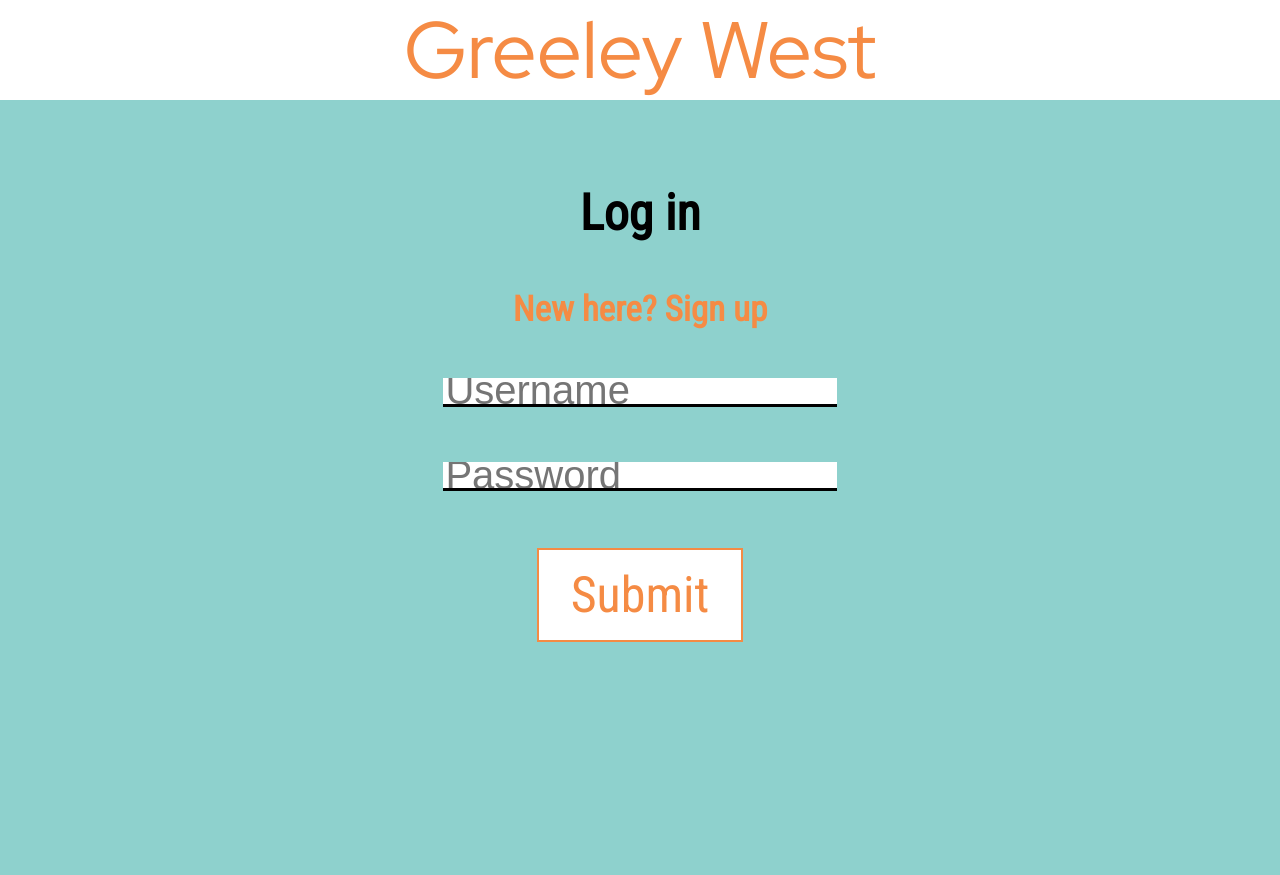
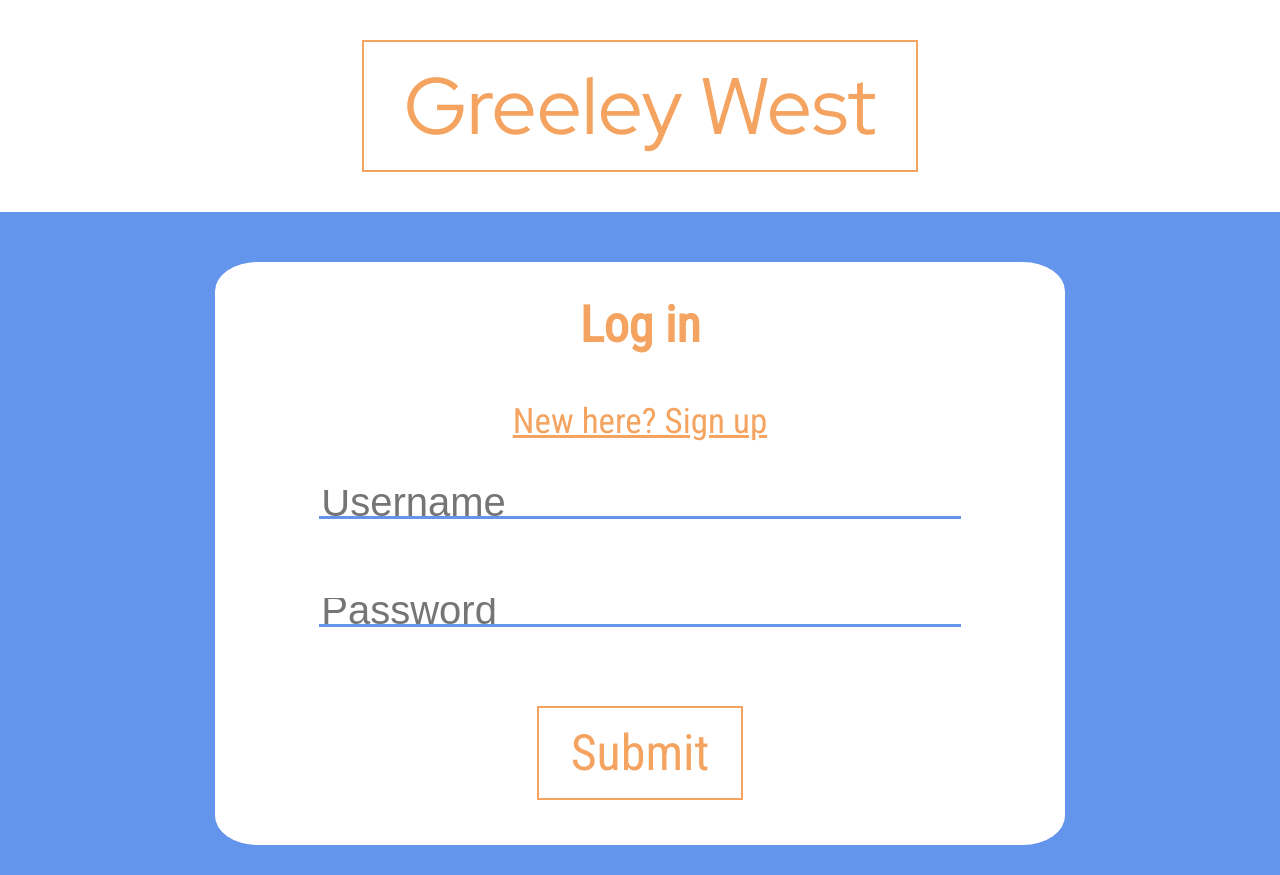
Before and after one commit to TGOGWKY/TGOGWKY.github.io, a plain HTML site: page index.html in a window 1280 px wide. Before the commit the page ends 800 px from the top, so only its background shows below. Drawn offline with nearby package versions, Linux system fonts and the light colour scheme.

Commit message:
Update stylesheet.css

```diff
--- a/stylesheet.css
+++ b/stylesheet.css
@@ -1,11 +1,18 @@
 @import url('https://fonts.googleapis.com/css?family=Red+Hat+Display&display=swap');
 @import url('https://fonts.googleapis.com/css?family=Roboto+Condensed&display=swap');
+
+:root{
+	--c1: #f4a460;
+	--c2: #6495ed;
+}
+
+
 body{
 	width: 100%;
 	height: 100%;
 	margin: 0;
 	padding: 0;
-	background-color: #8ed1cd;
+	background-color: var(--c2);
 	font-size: 50px;
 }
 
@@ -13,7 +20,7 @@ a{
 	text-decoration: none;
 }
 
-.header{
+.all .entryBox .header{
 	width: 100%;
 	/* height: 127px; */
 	background-color: #fff;
@@ -22,56 +29,71 @@ a{
 	margin-bottom: 50px;
 }
 
-.header h1{
-	color: #f58b44;
-	padding: 0;
-	margin: 0;
-	font-size: 7.8vw;
+.all .entryBox .header h1{
+	color: var(--c1);
+	padding: 14px 40px;
+	margin: 40px 0px;
+	font-size: 9.8vw;
 	font-family: 'Red Hat Display', sans-serif;
 	font-weight: lighter;
 	text-align: center;
 	line-height: 100px;
+	border: 2px solid var(--c1);
 }
 
-.container{
+.all .entryBox .container{
 	display: flex;
 	justify-content: center;
+	margin: 0 auto;
+	margin-bottom: 30px;
+	max-width: 1000px;
 }
 
-.content{
+.all .entryBox .container .contentLogin,
+.all .entryBox .container .contentSignup{
 	width: 85%;
 	height: auto;
-	border-radius: 10px;
+	border-radius: 5%;
 	background: white;
 }
 
-.info{
+.all .entryBox .container .contentLogin .info,
+.all .entryBox .container .contentSignup .info{
 	font-family: 'Roboto Condensed', sans-serif;
 	font-weight: bold;
 	text-align: center;
 }
 
-.info h1{
+.all .entryBox .container .contentLogin .info h1,
+.all .entryBox .container .contentSignup .info h1{
 	font-size: 5.5vw;
+	color: var(--c1);
 }
 
-.info a{
+.all .entryBox .container .contentLogin .info a,
+.all .entryBox .container .contentSignup .info a{
 	font-size: 3.2vw;
-	color: #f58b44;
+	color: var(--c1);
+	font-weight: lighter;
+	text-decoration: underline;
 }
 
-.field{
+.all .entryBox .container .contentLogin .field,
+.all .entryBox .container .contentSignup .field{
 
 	margin: 25px auto;
 	text-align: center;
 }
 
-.field p{
+.all .entryBox .container .contentLogin .field p,
+.all .entryBox .container .contentSignup .field p{
 	margin: 0;
 }
 
-.field input{
+.all .entryBox .container .contentLogin .field input,
+.all .entryBox .container .contentSignup .field input{
 	border: none;
+	color: var(--c2);
 	border-bottom: solid;
 	height: 3vh;
 	width: 75%;
@@ -80,11 +102,9 @@ a{
 	outline: none;
 }
 
-.button {
+.all .entryBox .container .contentLogin .field .button,
+.all .entryBox .container .contentSignup .field .button{
 	font-family: 'Roboto Condensed', sans-serif;
-	background-color: #4CAF50; /* Green */
-	border: none;
-	color: red;
 	padding: 16px 32px;
 	text-align: center;
 	text-decoration: none;
@@ -96,35 +116,41 @@ a{
 	cursor: pointer;
 }
 
-.buttonA {
+.all .entryBox .container .contentLogin .field .buttonA,
+.all .entryBox .container .contentSignup .field .buttonA{
   background-color: white;
-  color: #f58b44;
-  border: 2px solid #f58b44;
+  color: var(--c1);
+  border: 2px solid var(--c1);;
 }
 
-.buttonA:hover {
-  background-color: #f58b44;
+.all .entryBox .container .contentLogin .field .buttonA:hover,
+.all .entryBox .container .contentSignup .field .buttonA:hover{
+  background-color: var(--c1);;
   color: white;
 }
 
 @media only screen and (min-width: 1000px){
-	.header h1{
+	.all .entryBox .header h1{
 		font-size: 80px;
 	}
 
-	.info h1{
+	.all .entryBox .container .contentLogin .info h1,
+	.all .entryBox .container .contentSignup .info h1{
 		font-size: 50px;
 	}
 
-	.info a{
+	.all .entryBox .container .contentLogin .info a,
+	.all .entryBox .container .contentSignup .info a{
 		font-size: 35px;
 	}
 
-	.field input{
+	.all .entryBox .container .contentLogin .field input,
+	.all .entryBox .container .contentSignup .field input{
 		font-size: 40px;
 	}
 
-	.button{
+	.all .entryBox .container .contentLogin .field .button,
+	.all .entryBox .container .contentSignup .field .button{
 		font-size: 50px;
 	}
 }
```
